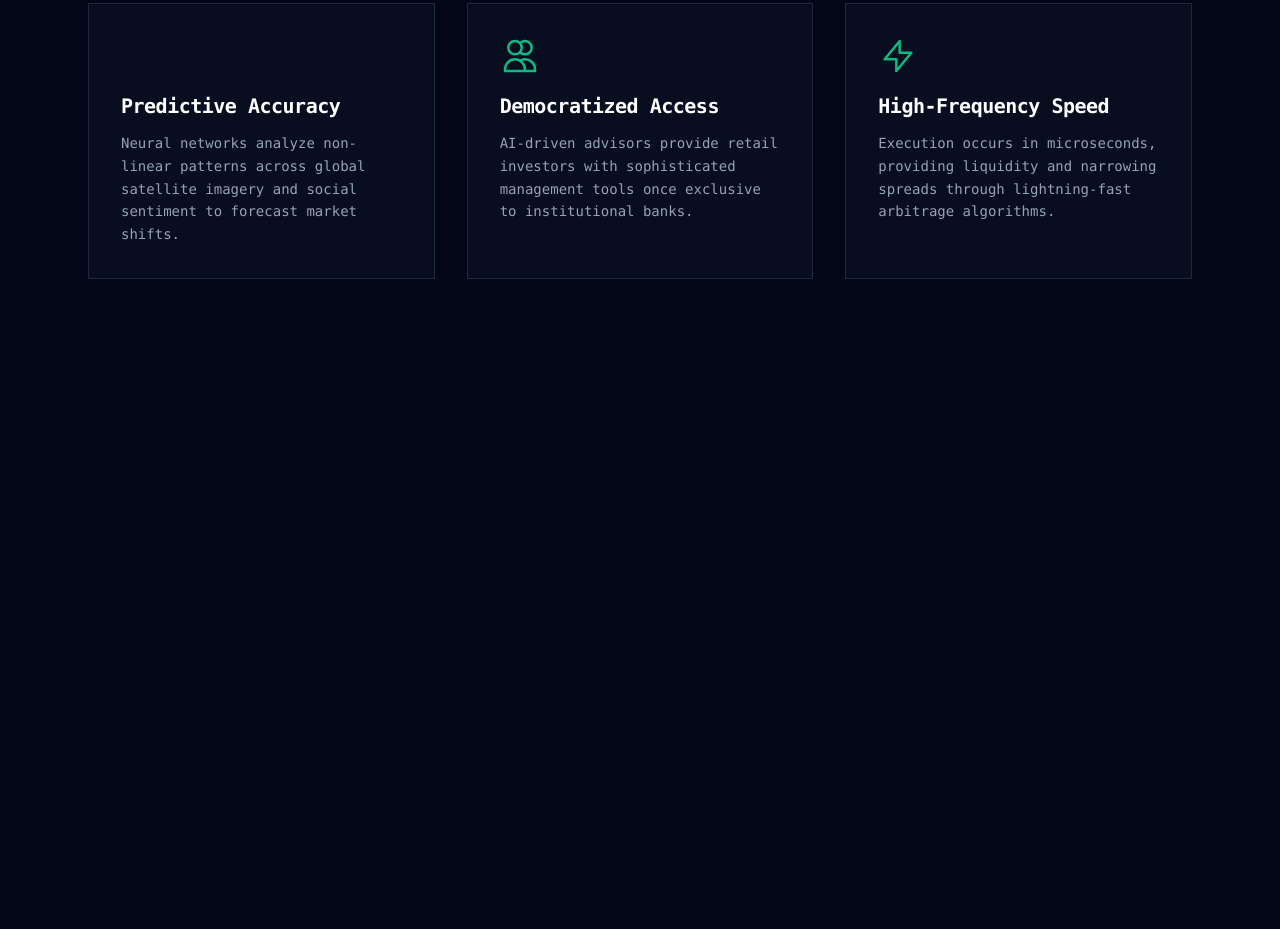
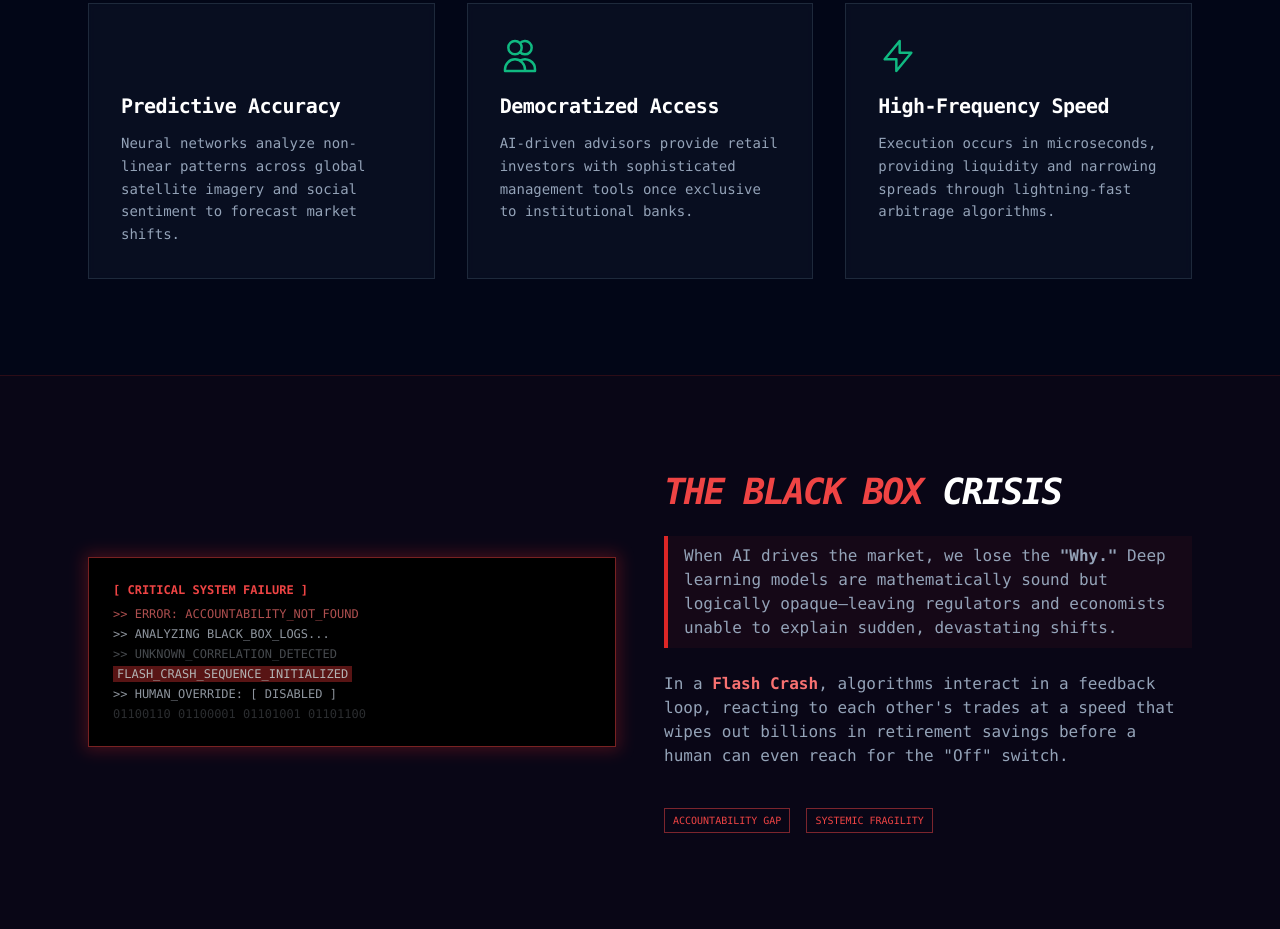
Before and after one commit to mohamedk1101/ai-economics-spa, a plain HTML site: page index.html in a window 1280 px wide. Shown: the part 1057-1986 px from the top of the page. Before the commit the page ends 1432 px from the top, so only its background shows below. Drawn offline with nearby package versions, Linux system fonts and the light colour scheme.

Commit message:
Update index.html

```diff
--- a/index.html
+++ b/index.html
@@ -95,5 +95,45 @@
         </div>
     </main>
 
+    <section class="py-24 bg-red-950/10 border-t border-red-900/30">
+        <div class="max-w-6xl mx-auto px-6">
+
+            <div class="flex flex-col md:flex-row items-center gap-12">
+                <div class="w-full md:w-1/2 relative group">
+                    <div class="absolute -inset-1 bg-red-600 rounded-sm blur opacity-25 group-hover:opacity-50 transition duration-1000 group-hover:duration-200"></div>
+                    <div class="relative bg-black border border-red-500/50 p-6 font-mono text-xs overflow-hidden">
+                        <div class="text-red-500 mb-2 font-bold">[ CRITICAL SYSTEM FAILURE ]</div>
+                        <div class="space-y-1 opacity-70">
+                            <p class="text-red-400">>> ERROR: ACCOUNTABILITY_NOT_FOUND</p>
+                            <p>>> ANALYZING BLACK_BOX_LOGS...</p>
+                            <p class="animate-pulse">>> UNKNOWN_CORRELATION_DETECTED</p>
+                            <p class="text-white bg-red-900 px-1 inline-block">FLASH_CRASH_SEQUENCE_INITIALIZED</p>
+                            <p>>> HUMAN_OVERRIDE: [ DISABLED ]</p>
+                            <p class="opacity-30">01100110 01100001 01101001 01101100</p>
+                        </div>
+                    </div>
+                </div>
+
+                <div class="w-full md:w-1/2">
+                    <h2 class="text-4xl font-black text-red-500 mb-6 uppercase tracking-tighter italic">
+                        The Black Box <span class="text-white italic">Crisis</span>
+                    </h2>
+                    <div class="space-y-6 text-slate-400">
+                        <p class="border-l-4 border-red-600 pl-4 py-2 bg-red-900/10">
+                            When AI drives the market, we lose the <strong>"Why."</strong> Deep learning models are mathematically sound but logically opaque—leaving regulators and economists unable to explain sudden, devastating shifts.
+                        </p>
+                        <p>
+                            In a <span class="text-red-400 font-bold">Flash Crash</span>, algorithms interact in a feedback loop, reacting to each other's trades at a speed that wipes out billions in retirement savings before a human can even reach for the "Off" switch.
+                        </p>
+                        <div class="flex gap-4 pt-4">
+                            <span class="text-[10px] px-2 py-1 border border-red-500/50 text-red-500 uppercase">Accountability Gap</span>
+                            <span class="text-[10px] px-2 py-1 border border-red-500/50 text-red-500 uppercase">Systemic Fragility</span>
+                        </div>
+                    </div>
+                </div>
+            </div>
+        </div>
+    </section>
+
 </body>
 </html>
```
